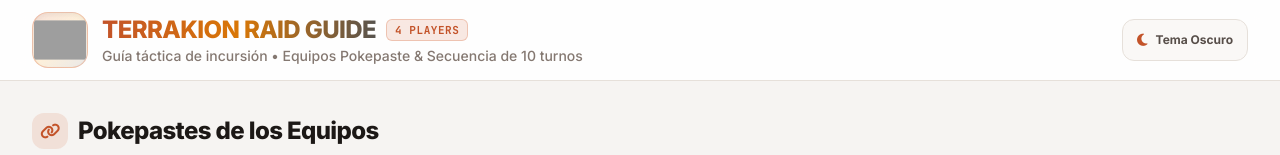
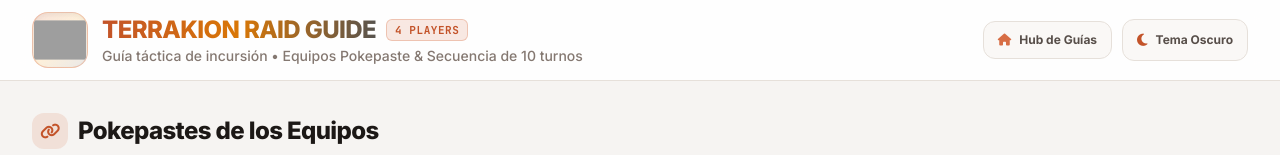
Before and after one commit to miguelonPokemon/terrakion_guide, a website built with Vite: page index.html in a window 1280 px wide. Shown: the top 155 px of the page. Built offline with nearby package versions, Linux system fonts and the light colour scheme; grey boxes are pictures that could not be loaded.

Commit message:
modificad index.html

```diff
--- a/index.html
+++ b/index.html
@@ -45,6 +45,17 @@
                 </div>
             </div>
 
+            <div class="flex items-center gap-2.5">
+                <a
+                    href="https://miguelonpokemon.github.io/hub_guide/"
+                    class="px-3.5 py-2.5 rounded-xl elevated-surface hover:border-terracotta-500 transition-all flex items-center gap-2 cursor-pointer text-xs font-bold no-underline"
+                    style="color: var(--text-secondary);"
+                    title="Ir al Hub de Guías"
+                >
+                    <i class="fa-solid fa-house text-terracotta-500"></i>
+                    <span class="hidden sm:inline">Hub de Guías</span>
+                </a>
+
                 <button
                     id="theme-toggle"
                     type="button"
@@ -54,6 +65,7 @@
                     <i id="theme-icon" class="fa-solid fa-sun text-amber-400 text-sm"></i>
                     <span id="theme-text" class="hidden sm:inline text-xs font-bold" style="color: var(--text-secondary);">Tema Claro</span>
                 </button>
+            </div>
         </div>
     </header>
 
```
Lines whose indentation alone changed are shown as unchanged.
